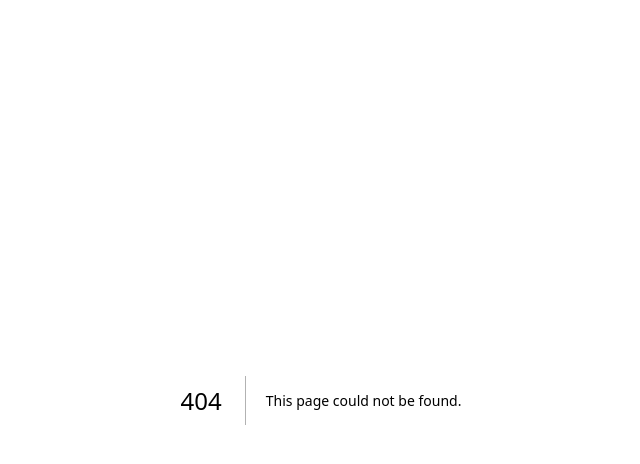
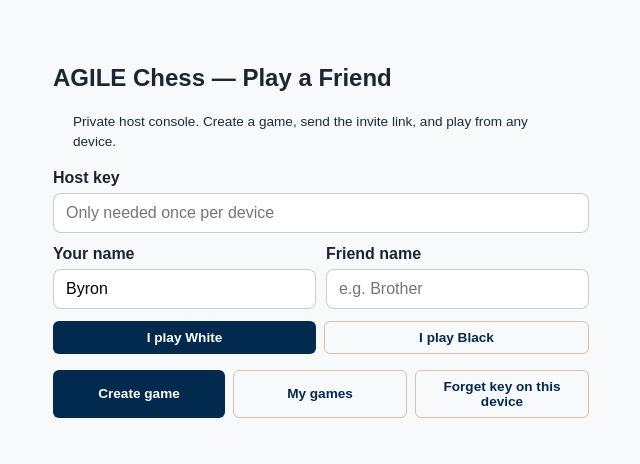
Before and after one commit to Agile2026BE/AGILE-Website-Positions, a Next.js app: page /chess/friend in a window 1280 px wide. Before the commit this address had no page. Shown: the top 464 px of the page, without its empty margins (319-959 px from the left). Built offline with nearby package versions, Linux system fonts and the light colour scheme.

Commit message:
Chess: add private host console page /chess/friend (noindex)

```diff
--- /dev/null
+++ b/app/chess/friend/page.js
@@ -0,0 +1,14 @@
+import ChessHost from "../../../components/chess/ChessHost";
+
+export const metadata = {
+  title: "AGILE Chess — Host Console",
+  robots: { index: false, follow: false },
+};
+
+export default function ChessHostPage() {
+  return (
+    <main style={{ maxWidth: 560, margin: "0 auto", padding: "24px 12px 48px" }}>
+      <ChessHost />
+    </main>
+  );
+}
```
